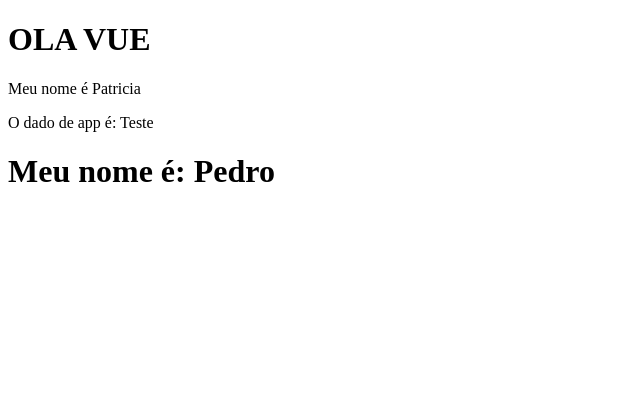
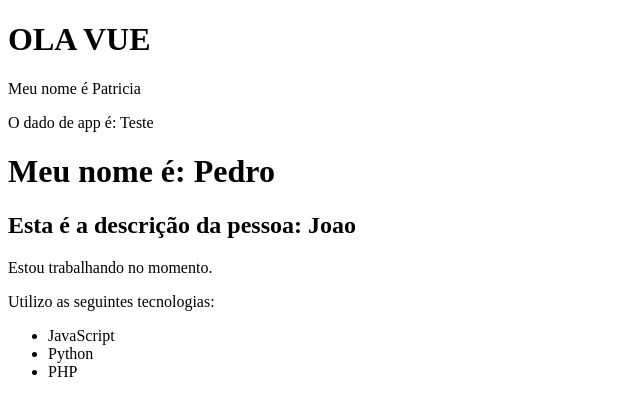
Before and after one commit to patriciadania/Vue-Project, a Vue app: page / in a window 1280 px wide. Shown: the top 416 px of the page, without its empty margins (0-640 px from the left). Built offline with nearby package versions, Linux system fonts and the light colour scheme.

Commit message:
Hierarquia de Componentes

```diff
--- a/src/App.vue
+++ b/src/App.vue
@@ -3,18 +3,21 @@
   <PrimeiroComponenteVue/>
   <p>O dado de app é: {{  testando }}</p>
   <LifeCycle/>
+  <Pessoa/>
 </div>
 </template>
 
 <script>
 import PrimeiroComponenteVue from './components/PrimeiroComponente.vue'
 import LifeCycle from './components/LifeCycle.vue';
+import Pessoa from './components/Pessoa.vue';
 
 export default{
   name: 'App',
   components: {
     PrimeiroComponenteVue,
-    LifeCycle
+    LifeCycle,
+    Pessoa
   },
   data(){
     return {
--- /dev/null
+++ b/src/components/Info.vue
@@ -0,0 +1,18 @@
+<template>
+    <div>
+        <p>Estou trabalhando no momento.</p>
+        <p>Utilizo as seguintes tecnologias: </p>
+        <ul>
+        <li>JavaScript</li>
+        <li>Python</li>
+        <li>PHP</li>
+    </ul>
+    </div>
+</template>
+<script>
+export default{
+    name: "Info",
+
+}
+
+</script>
--- a/src/components/LifeCycle.vue
+++ b/src/components/LifeCycle.vue
@@ -1,8 +1,5 @@
 <template>
-
     <h1> Meu nome é: {{ nome }}</h1>
-
-
 </template>
 
 <script>
--- /dev/null
+++ b/src/components/Pessoa.vue
@@ -0,0 +1,21 @@
+<template>
+<div>
+    <h2> Esta é a descrição da pessoa: {{ nome }} </h2>
+    <Info/>
+
+</div>
+</template>
+<script>
+import Info from './Info.vue';
+
+export default{
+    name: "Pessoa",
+    components: {
+        Info
+    },
+    data() {
+        return {
+            nome: "Joao"
+        }
+    }}
+    </script>
```
